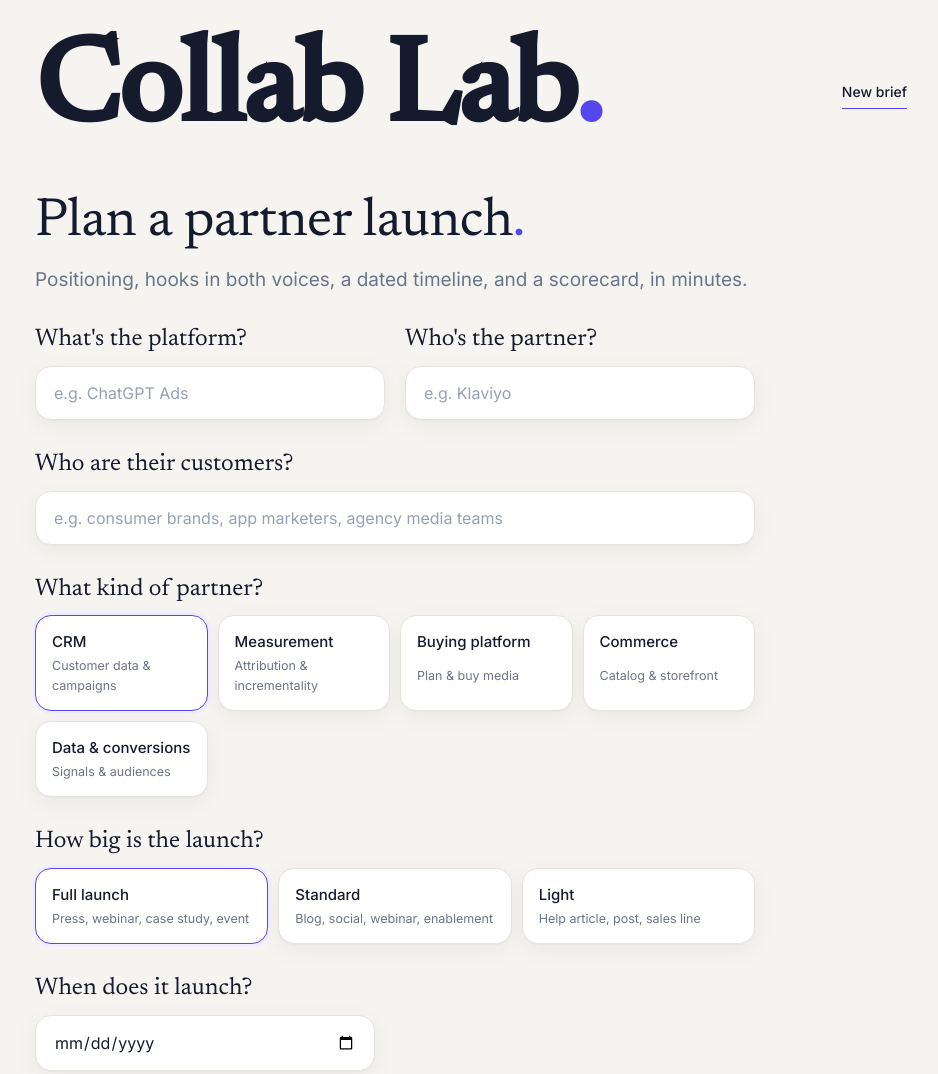
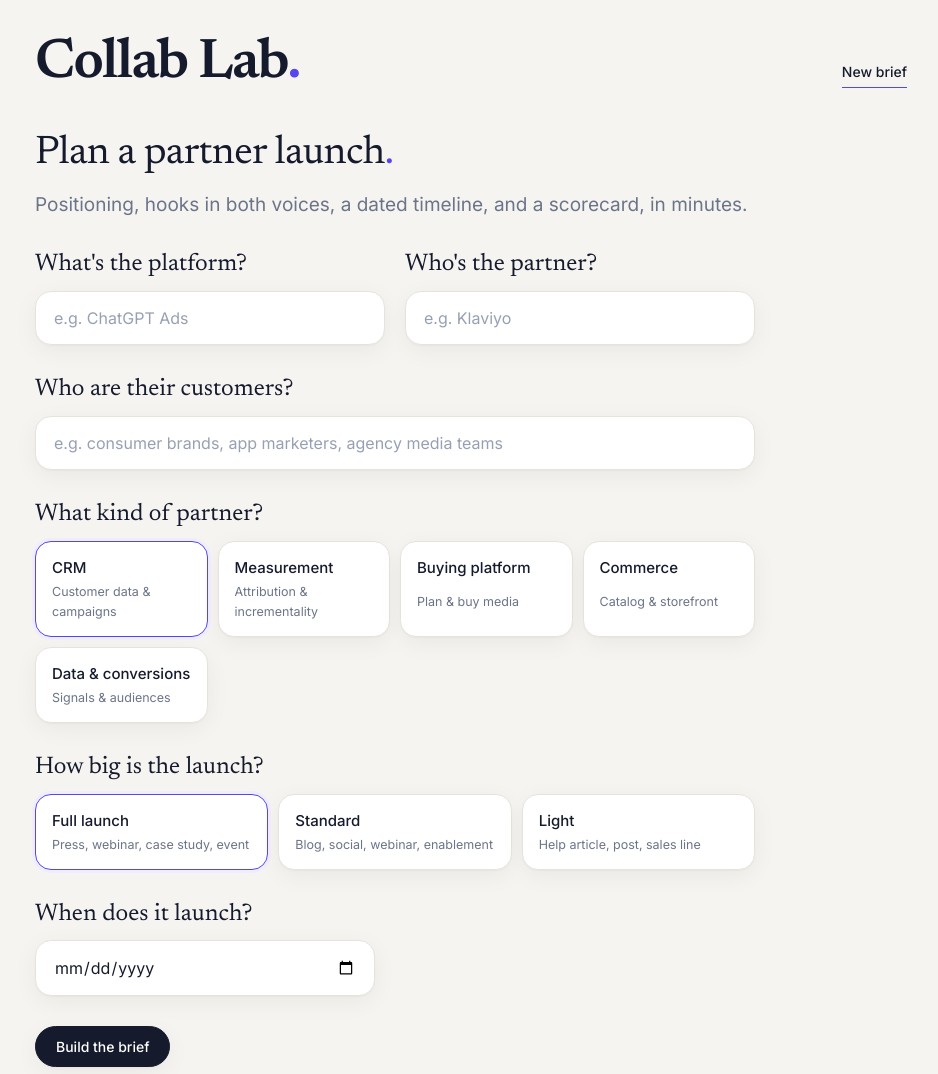
Before and after one commit to lorin-bloom/collab-lab, a plain HTML site: page index.html in a window 1280 px wide. Shown: the top 1074 px of the page, without its empty margins (169-1107 px from the left). Drawn offline with Linux system fonts and the light colour scheme.

Commit message:
Tune Collab Lab type scale: real semibold logo, smaller headings
Co-Authored-By: Claude Opus 5.5 <noreply@anthropic.com>

```diff
--- a/index.html
+++ b/index.html
@@ -6,7 +6,7 @@
 <title>Collab Lab</title>
 <link rel="preconnect" href="https://fonts.googleapis.com">
 <link rel="preconnect" href="https://fonts.gstatic.com" crossorigin>
-<link href="https://fonts.googleapis.com/css2?family=Newsreader:opsz,wght@6..72,400;6..72,500&family=Inter:wght@400;500;600&display=swap" rel="stylesheet">
+<link href="https://fonts.googleapis.com/css2?family=Newsreader:opsz,wght@6..72,400;6..72,500;6..72,600&family=Inter:wght@400;500;600&display=swap" rel="stylesheet">
 <style>
 /* Layout idea: one calm editorial column in the playbook's world — serif voice, warm paper, a single violet accent. */
 :root{
@@ -26,8 +26,8 @@ h1,h2,h3{font-family:var(--serif); font-weight:400; margin:0; text-wrap:balance;
 .eyebrow{font-size:12px; font-weight:500; letter-spacing:.08em; text-transform:uppercase; color:var(--muted)}
 
 /* top */
-.top{display:flex; flex-wrap:wrap; gap:16px; align-items:center; justify-content:space-between; padding:36px 0 44px}
-.word{font-family:var(--serif); font-weight:700; font-size:clamp(56px,14vw,120px); line-height:.95; text-decoration:none; color:var(--ink); letter-spacing:-0.02em}
+.top{display:flex; flex-wrap:wrap; gap:16px; align-items:baseline; justify-content:space-between; padding:36px 0 40px}
+.word{font-family:var(--serif); font-optical-sizing:auto; font-weight:600; font-size:clamp(40px,5.6vw,56px); line-height:1; text-decoration:none; color:var(--ink); letter-spacing:-0.03em}
 .tabs{display:flex; gap:22px}
 .tabs a{color:var(--muted); text-decoration:none; font-size:14px; font-weight:500; padding:4px 0; border-bottom:1.5px solid transparent}
 .tabs a[aria-current="page"]{color:var(--ink); border-bottom-color:var(--violet)}
@@ -35,7 +35,7 @@ a:focus-visible, button:focus-visible, input:focus-visible{outline:2px solid var
 
 /* hero */
 .hero{margin-bottom:40px}
-.hero h1{font-size:clamp(38px,6.4vw,64px); line-height:1.02; margin:14px 0 18px}
+.hero h1{font-size:clamp(30px,4vw,40px); line-height:1.1; letter-spacing:-0.015em; margin:12px 0 16px}
 .hero h1 .x{color:var(--violet); padding:0 .12em; font-style:italic}
 .meta{display:flex; flex-wrap:wrap; gap:8px 20px; color:var(--muted); font-size:14px}
 .meta span{display:flex; align-items:center; gap:8px}
@@ -49,7 +49,7 @@ a:focus-visible, button:focus-visible, input:focus-visible{outline:2px solid var
 
 /* the line */
 .line{background:var(--card); border-radius:22px; box-shadow:var(--shadow); padding:40px 40px 34px; margin-bottom:14px}
-.line blockquote{margin:12px 0 28px; font-family:var(--serif); font-size:clamp(25px,3.4vw,34px); line-height:1.22; letter-spacing:-0.015em}
+.line blockquote{margin:12px 0 28px; font-family:var(--serif); font-size:clamp(21px,2.6vw,26px); line-height:1.22; letter-spacing:-0.015em}
 .why{display:grid; grid-template-columns:repeat(3,1fr); gap:20px; border-top:1px solid var(--hair); padding-top:22px}
 .why div{font-size:14px; color:var(--muted)}
 .why b{display:block; font-family:var(--serif); font-weight:400; font-size:22px; color:var(--violet); line-height:1; margin-bottom:8px}
@@ -100,7 +100,7 @@ a:focus-visible, button:focus-visible, input:focus-visible{outline:2px solid var
 
 /* builder */
 .form{display:grid; gap:30px; max-width:720px}
-.form h1{font-size:clamp(36px,5.5vw,54px); line-height:1.05}
+.form h1{font-size:clamp(30px,4vw,40px); line-height:1.1; letter-spacing:-0.015em}
 .form p.sub{margin:-16px 0 0; font-size:19px; color:var(--muted)}
 .field{display:grid; gap:12px}
 .field > label, .field .lab{font-family:var(--serif); font-size:24px; line-height:1.2}
```
Also changed, not shown: share/chatgpt-ads-klaviyo/index.html (+6 -6 lines).
